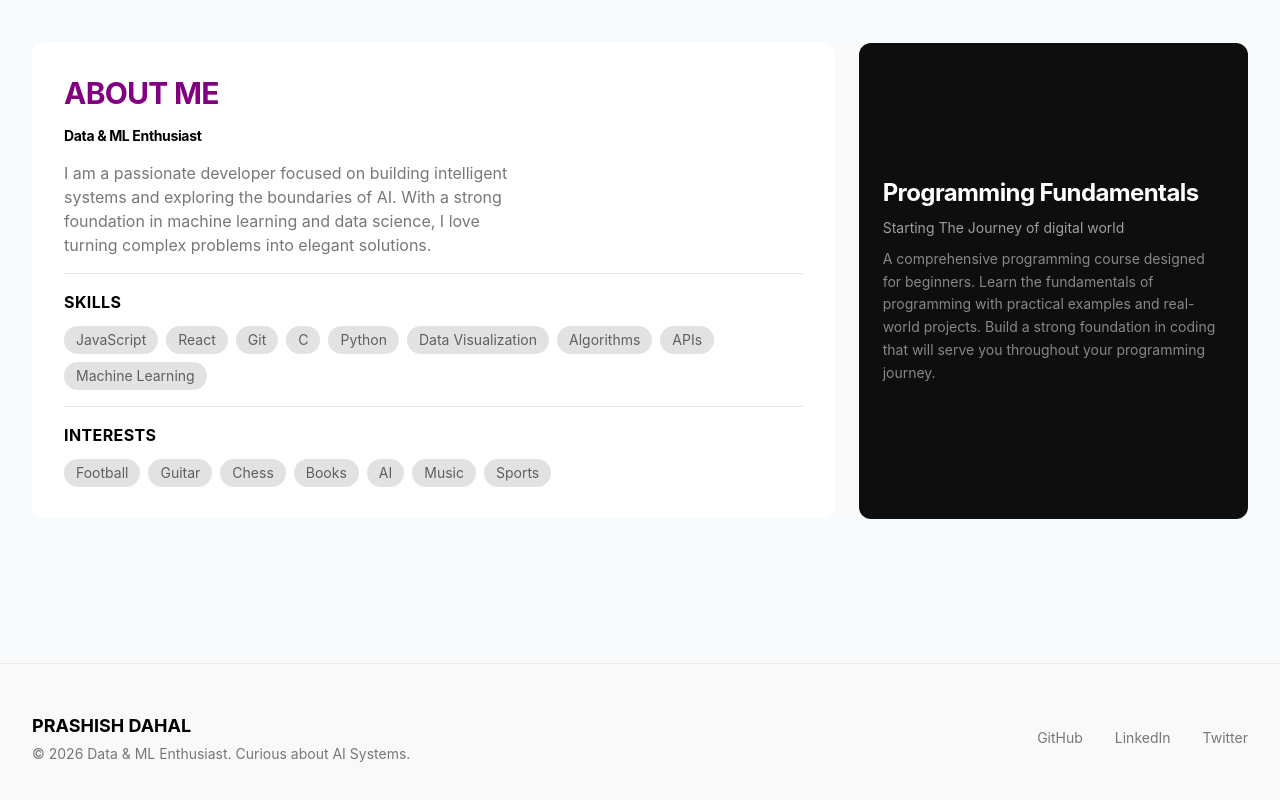
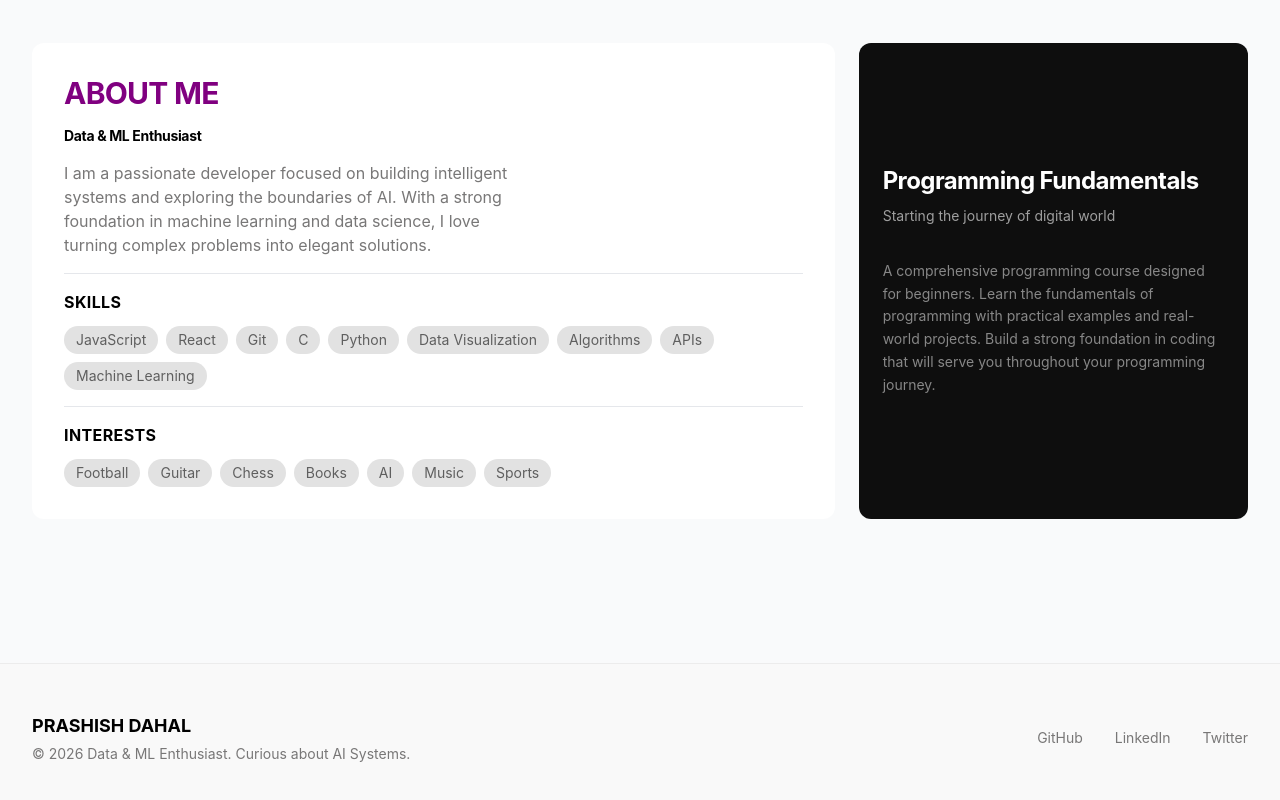
Before and after one commit to lioninthewild/portfolio, a Next.js app: page / in a window 1280 px wide. Shown: the part 793-1593 px from the top of the page. Built offline with nearby package versions, Linux system fonts and the light colour scheme.

Commit message:
feat: UI change

```diff
--- a/src/components/portfolio/About.tsx
+++ b/src/components/portfolio/About.tsx
@@ -95,10 +95,14 @@ export function About() {
               Programming Fundamentals
             </h3>
             <p className="text-white/60 text-sm leading-relaxed">
-              Starting The Journey of digital world
-            </p>
+              Starting the journey of digital world
+            </p>{" "}
+            <br></br>
             <p className="text-white/50 text-sm leading-relaxed">
-              A comprehensive programming course designed for beginners. Learn the fundamentals of programming with practical examples and real-world projects. Build a strong foundation in coding that will serve you throughout your programming journey.
+              A comprehensive programming course designed for beginners. Learn
+              the fundamentals of programming with practical examples and
+              real-world projects. Build a strong foundation in coding that will
+              serve you throughout your programming journey.
             </p>
           </div>
         </Link>
```
